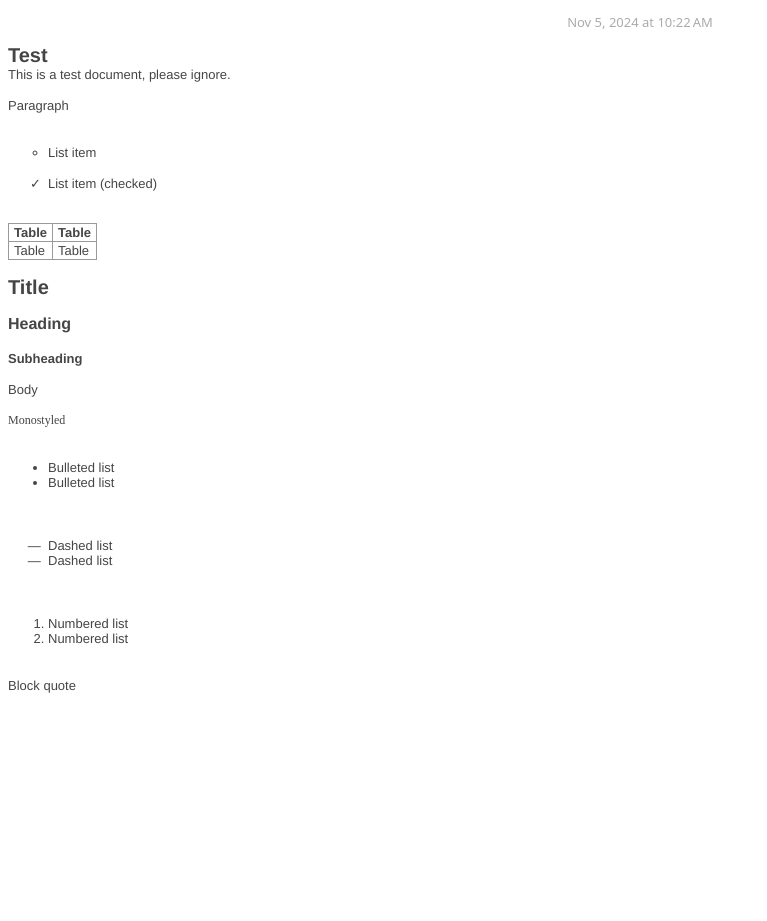
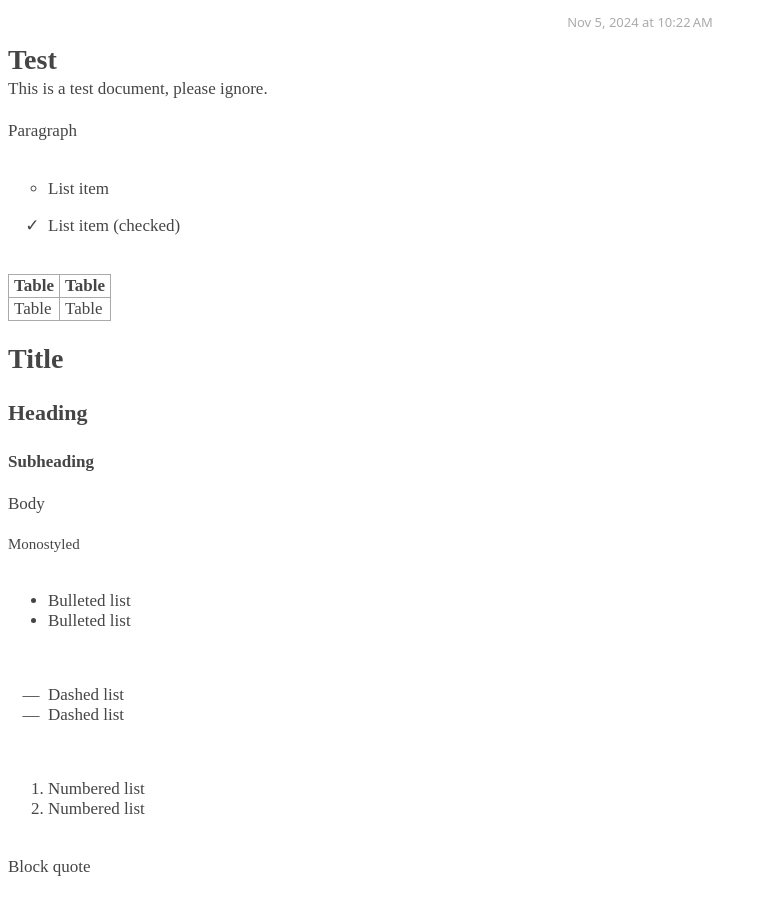
Before and after one commit to jordanreger/notes, a plain HTML site: page test.html in a window 1280 px wide. Shown: the whole page, without its empty margins (0-767 px from the left). Before the commit the page ends 800 px from the top, so only its background shows below. Drawn offline with Linux system fonts and the light colour scheme.

Commit message:
Update test.html

```diff
--- a/test.html
+++ b/test.html
@@ -16,16 +16,21 @@
 a,a:visited{color:#ebb800}
 .date{text-align:center;font-size:13px}
 
-p.p1 {margin: 0.0px 0.0px 0.0px 0.0px; font: 20.0px 'Helvetica Neue'}
-p.p2 {margin: 0.0px 0.0px 0.0px 0.0px; font: 13.0px 'Helvetica Neue'}
-p.p3 {margin: 0.0px 0.0px 0.0px 0.0px; font: 13.0px 'Helvetica Neue'; min-height: 16.0px}
-p.p4 {margin: 0.0px 0.0px 2.0px 0.0px; font: 16.0px 'Helvetica Neue'}
-p.p5 {margin: 0.0px 0.0px 0.0px 0.0px; font: 12.0px '.AppleSystemUIFontMonospaced'}
-li.li2 {margin: 0.0px 0.0px 0.0px 0.0px; font: 13.0px 'Helvetica Neue'}
-span.s1 {font: 9.0px Menlo}
-span.s2 {font: 12.0px 'Helvetica Neue'}
+p.p1 {margin: 0.0px 0.0px 3.0px 0.0px; font: 28.0px '.AppleSystemUIFont'}
+p.p2 {margin: 0.0px 0.0px 0.0px 0.0px; font: 17.0px '.AppleSystemUIFont'}
+p.p3 {margin: 0.0px 0.0px 0.0px 0.0px; font: 17.0px '.AppleSystemUIFont'; min-height: 22.0px}
+p.p4 {margin: 0.0px 0.0px 4.0px 0.0px; font: 22.0px '.AppleSystemUIFont'}
+p.p5 {margin: 0.0px 0.0px 0.0px 0.0px; font: 15.0px '.AppleSystemUIFontMonospaced'}
+li.li2 {margin: 0.0px 0.0px 0.0px 0.0px; font: 17.0px '.AppleSystemUIFont'}
+span.s1 {font-family: 'UICTFontTextStyleBody'; font-weight: bold; font-style: normal; font-size: 28.00px}
+span.s2 {font-family: 'UICTFontTextStyleBody'; font-weight: normal; font-style: normal; font-size: 17.00px}
+span.s3 {font-family: 'UICTFontTextStyleEmphasizedBody'; font-weight: bold; font-style: normal; font-size: 17.00px}
+span.s4 {font-family: 'UICTFontTextStyleBody'; font-weight: bold; font-style: normal; font-size: 22.00px}
+span.s5 {font-family: 'UICTFontTextStyleBody'; font-weight: bold; font-style: normal; font-size: 17.00px}
+span.s6 {font-family: '.AppleSystemUIFontMonospaced-Regular'; font-weight: normal; font-style: normal; font-size: 15.00px}
+span.s7 {font-family: 'Menlo-Regular'; font-weight: normal; font-style: normal; font-size: 12.00px}
 table.t1 {border-collapse: collapse}
-td.td1 {border-style: solid; border-width: 1.0px 1.0px 1.0px 1.0px; border-color: #9a9a9a #9a9a9a #9a9a9a #9a9a9a; padding: 1.0px 5.0px 1.0px 5.0px}
+td.td1 {border-style: solid; border-width: 1.0px 1.0px 1.0px 1.0px; border-color: #aaaaaa #aaaaaa #aaaaaa #aaaaaa; padding: 1.0px 5.0px 1.0px 5.0px}
 ol.ol1 {list-style-type: decimal}
 ul.ul1 {list-style-type: circle}
 ul.ul2 {list-style-type: '✓  '}
@@ -37,67 +42,67 @@ ul.ul4 {list-style-type: '—  '}
 <body>
 <p class="date">Nov 5, 2024 at 10:22 AM</p>
 
-<p class="p1"><b>Test</b></p>
-<p class="p2">This is a test document, please ignore.</p>
-<p class="p3"><br></p>
-<p class="p2">Paragraph</p>
-<p class="p3"><br></p>
+<p class="p1"><span class="s1">Test</span></p>
+<p class="p2"><span class="s2">This is a test document, please ignore.</span></p>
+<p class="p3"><span class="s2"></span><br></p>
+<p class="p2"><span class="s2">Paragraph</span></p>
+<p class="p3"><span class="s2"></span><br></p>
 <ul class="ul1">
-<li class="li2">List item</li>
+<li class="li2"><span class="s2">List item</span></li>
 </ul>
 <ul class="ul2">
-<li class="li2">List item (checked)</li>
+<li class="li2"><span class="s2">List item (checked)</span></li>
 </ul>
-<p class="p3"><br></p>
+<p class="p3"><span class="s2"></span><br></p>
 <table cellspacing="0" cellpadding="0" class="t1">
 <tbody>
 <tr>
 <td valign="top" class="td1">
-<p class="p2"><b>Table</b><b></b></p>
+<p class="p2"><span class="s3">Table</span></p>
 </td>
 <td valign="top" class="td1">
-<p class="p2"><b>Table</b><b></b></p>
+<p class="p2"><span class="s3">Table</span></p>
 </td>
 </tr>
 <tr>
 <td valign="top" class="td1">
-<p class="p2">Table</p>
+<p class="p2"><span class="s2">Table</span></p>
 </td>
 <td valign="top" class="td1">
-<p class="p2">Table</p>
+<p class="p2"><span class="s2">Table</span></p>
 </td>
 </tr>
 </tbody>
 </table>
-<p class="p3"><br></p>
-<p class="p1"><b>Title</b></p>
-<p class="p3"><br></p>
-<p class="p4"><b>Heading</b></p>
-<p class="p3"><br></p>
-<p class="p2"><b>Subheading</b></p>
-<p class="p3"><br></p>
-<p class="p2">Body</p>
-<p class="p3"><br></p>
-<p class="p5">Monostyled</p>
-<p class="p3"><br></p>
+<p class="p3"><span class="s2"></span><br></p>
+<p class="p1"><span class="s1">Title</span></p>
+<p class="p3"><span class="s2"></span><br></p>
+<p class="p4"><span class="s4">Heading</span></p>
+<p class="p3"><span class="s2"></span><br></p>
+<p class="p2"><span class="s5">Subheading</span></p>
+<p class="p3"><span class="s2"></span><br></p>
+<p class="p2"><span class="s2">Body</span></p>
+<p class="p3"><span class="s2"></span><br></p>
+<p class="p5"><span class="s6">Monostyled</span></p>
+<p class="p3"><span class="s2"></span><br></p>
 <ul class="ul3">
-<li class="li2"><span class="s1"></span>Bulleted list</li>
-<li class="li2"><span class="s1"></span>Bulleted list</li>
+<li class="li2"><span class="s7"></span><span class="s2">Bulleted list</span></li>
+<li class="li2"><span class="s7"></span><span class="s2">Bulleted list</span></li>
 </ul>
-<p class="p3"><br></p>
+<p class="p3"><span class="s2"></span><br></p>
 <ul class="ul4">
-<li class="li2"><span class="s2"></span>Dashed list</li>
-<li class="li2"><span class="s2"></span>Dashed list</li>
+<li class="li2"><span class="s2">Dashed list</span></li>
+<li class="li2"><span class="s2">Dashed list</span></li>
 </ul>
-<p class="p3"><br></p>
+<p class="p3"><span class="s2"></span><br></p>
 <ol class="ol1">
-<li class="li2">Numbered list</li>
-<li class="li2">Numbered list</li>
+<li class="li2"><span class="s2">Numbered list</span></li>
+<li class="li2"><span class="s2">Numbered list</span></li>
 </ol>
-<p class="p3"><br></p>
-<p class="p2">Block quote</p>
-<p class="p3"><br></p>
-<p class="p3"><br></p>
+<p class="p3"><span class="s2"></span><br></p>
+<p class="p2"><span class="s2">Block quote</span></p>
+<p class="p3"><span class="s2"></span><br></p>
+<p class="p3"><span class="s2"></span><br></p>
 
 </body>
 </html>
```
